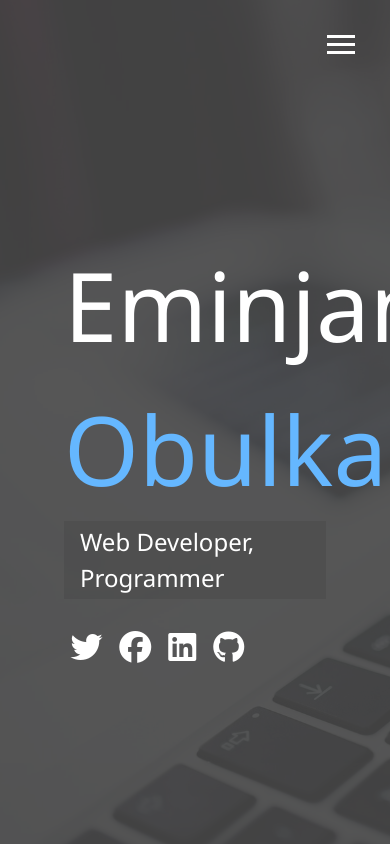
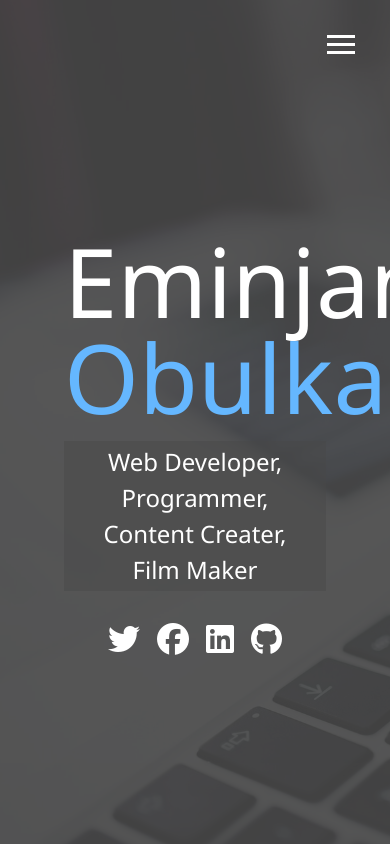
Before and after one commit to EminjanO/eminjan.github.io, a website: page dist/index.html in a window 390 px wide. Drawn offline with Linux system fonts and the light colour scheme.

Commit message:
media query menu overlay responsive

```diff
--- a/scss/_config.scss
+++ b/scss/_config.scss
@@ -28,3 +28,25 @@ $background-opacity: 0.9;
     }
   }
 }
+
+// Media Query Mixins
+@mixin mediaSm {
+  @media screen and (max-width: 500px) {
+    @content;
+  }
+}
+@mixin mediaMd {
+  @media screen and (max-width: 768px) {
+    @content;
+  }
+}
+@mixin mediaLg {
+  @media screen and (min-width: 769px) and (max-width: 1170px) {
+    @content;
+  }
+}
+@mixin mediaXl {
+  @media screen and (min-width: 1171px) {
+    @content;
+  }
+}
--- /dev/null
+++ b/scss/_mobile.scss
@@ -0,0 +1,55 @@
+// Widescreens
+@include mediaXl {
+}
+
+// Desktop & Laptops
+@include mediaLg {
+}
+
+// Tablets & Small Laptops
+@include mediaMd {
+  main {
+    align-items: center;
+    text-align: center;
+
+    .lg-heading {
+      line-height: 1;
+      margin-bottom: 1rem;
+    }
+  }
+
+  ul.menu-nav,
+  div.menu-branding {
+    float: none;
+    width: 100%;
+    min-height: 0;
+
+    &.show {
+      transform: translate3d(0, 0, 0);
+    }
+  }
+
+  .menu-nav {
+    height: 75vh;
+    transform: translate3d(-100%, 0, 0);
+    font-size: 24px;
+  }
+
+  .menu-branding {
+    height: 25vh;
+    transform: translate3d(100%, 0, 0);
+
+    .portrait {
+      background: url("../img/portrait_small.jpg");
+      width: 150px;
+      height: 150px;
+    }
+  }
+}
+
+// Smartphones
+@include mediaSm {
+  main#home h1 {
+    margin-top: 10vh;
+  }
+}
--- a/scss/main.scss
+++ b/scss/main.scss
@@ -1,5 +1,6 @@
 @import "config";
 @import "menu";
+@import "mobile";
 * {
   box-sizing: border-box;
 }
```
Also changed, not shown: dist/css/main.css, dist/index.html.
